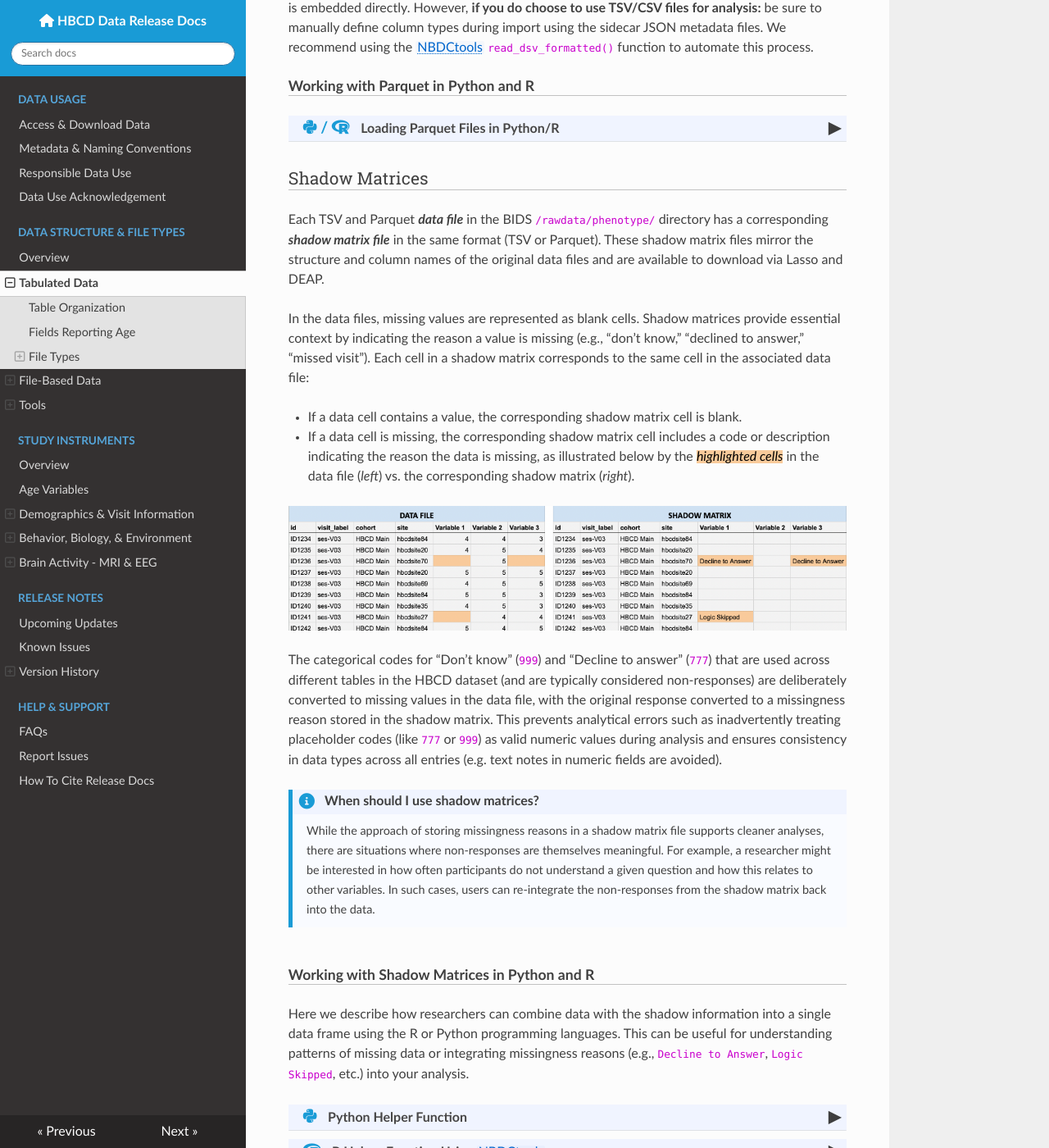
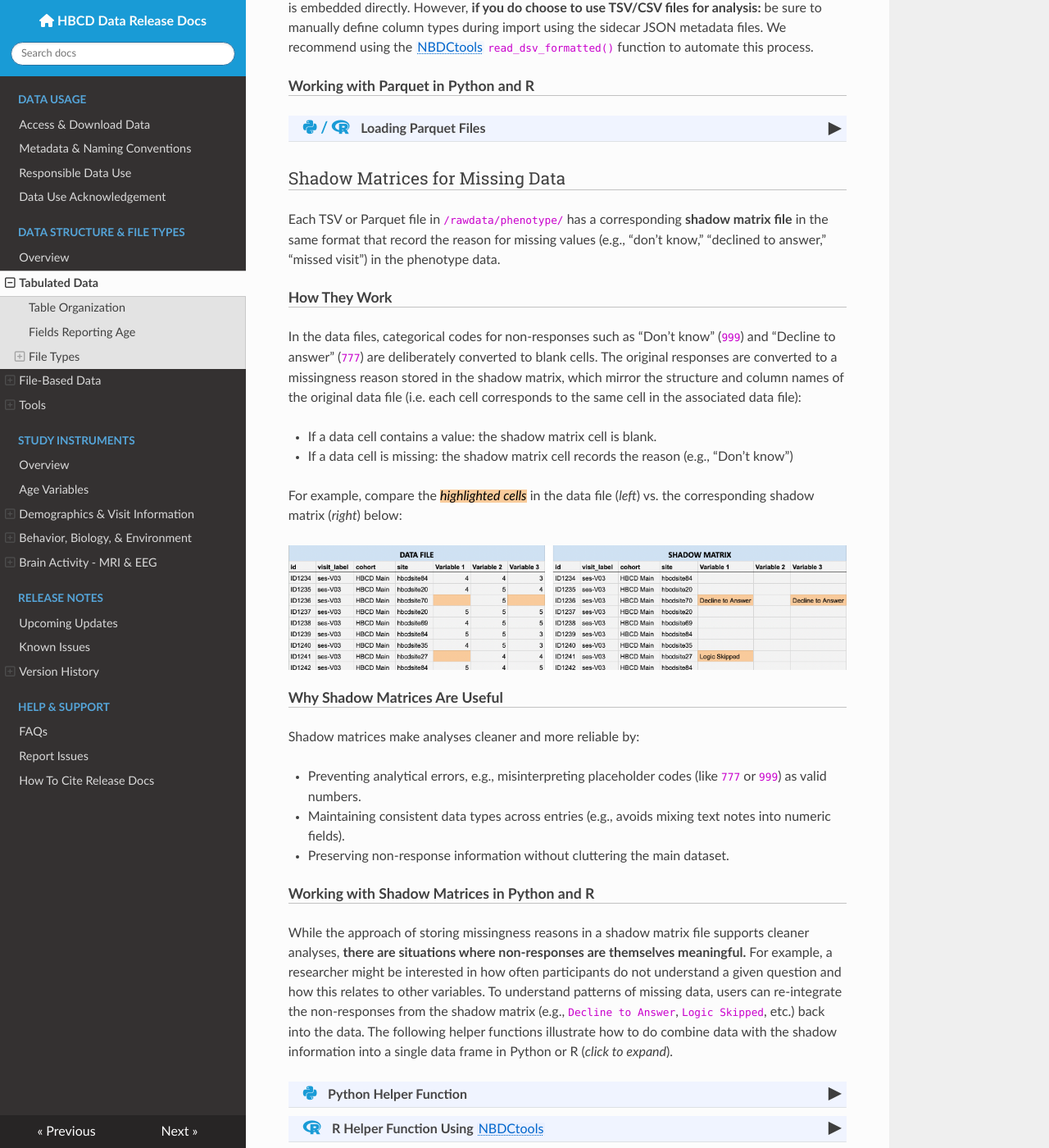
Before and after one commit to nbdc-datahub/hbcd-docs, an MkDocs documentation site: the page built from docs/datacuration/phenotypes.md, in a window 1280 px wide and 1400 px high, scrolled down 2259 px. Shown: the whole window at 82% size. Built offline with MkDocs 1.6.1, drawn with Linux system fonts in a browser that asks for light colours; nearby versions of some CDN libraries.

Commit message:
polish shadow matrix section to be less wordy

```diff
--- a/docs/datacuration/phenotypes.md
+++ b/docs/datacuration/phenotypes.md
@@ -58,7 +58,7 @@ See description of fields reporting age in the tabulated data under Age Variable
 
 ## File Types
 
-Tabulated data are available in two formats, **plain text files** (`.tsv`/`.csv`) and **Parquet** (`.parquet`) - [see details](#plain-text-vs-parquet-files) below. Each data table also comes with a **shadow matrix file** (`<instrument_name>_shadow.<tsv|parquet>`), which has the same structure of the corresponding data table, but contains codes explaining why values are missing - [see details](#shadow-matrices) below.
+Tabulated data are available in two formats, **plain text files** (`.tsv`/`.csv`) and **Parquet** (`.parquet`) - [see details](#plain-text-vs-parquet-files) below. Each data table also comes with a **shadow matrix file** (`<instrument_name>_shadow.<tsv|parquet>`), which has the same structure of the corresponding data table, but contains codes explaining why values are missing - [see details](#shadow-matrices-for-missing-data) below.
 
 ### Plain Text vs. Parquet Files
 
@@ -121,7 +121,7 @@ Plain text formats like TSV/CSV can cause problems in large-scale analyses due t
 <div id="load-parquet" class="table-banner" onclick="toggleCollapse(this)">
   <span class="text-with-link">
   <span class="emoji"><i class="fa-brands fa-python"></i> / <i class="fa-brands fa-r-project"></i></span>
-  <span class="text">Loading Parquet Files in Python/R</span>
+  <span class="text">Loading Parquet Files</span>
   <a class="anchor-link" href="#load-parquet" title="Copy link">
   <i class="fa-solid fa-link"></i>
   </a>
@@ -149,30 +149,32 @@ Plain text formats like TSV/CSV can cause problems in large-scale analyses due t
 </p>
 
 
-### Shadow Matrices
-Each TSV and Parquet ***data file*** in the BIDS `/rawdata/phenotype/` directory has a corresponding ***shadow matrix file*** in the same format (TSV or Parquet). These shadow matrix files mirror the structure and column names of the original data files and are available to download via Lasso and DEAP.
+### Shadow Matrices for Missing Data
 
-In the data files, missing values are represented as blank cells. Shadow matrices provide essential context by indicating the reason a value is missing (e.g., “don’t know,” “declined to answer,” “missed visit”). Each cell in a shadow matrix corresponds to the same cell in the associated data file:
+Each TSV or Parquet file in `/rawdata/phenotype/` has a corresponding **shadow matrix file** in the same format that record the reason for missing values (e.g., “don’t know,” “declined to answer,” “missed visit”) in the phenotype data.
 
-- If a data cell contains a value, the corresponding shadow matrix cell is blank.
-- If a data cell is missing, the corresponding shadow matrix cell includes a code or description indicating the reason the data is missing, as illustrated below by the <mark style="background-color: #f9cb9b; font-weight: normal;">highlighted cells</mark> in the data file (*left*) vs. the corresponding shadow matrix (*right*).
+#### How They Work
+
+In the data files, categorical codes for non-responses such as “Don’t know” (`999`) and “Decline to answer” (`777`) are deliberately converted to blank cells. The original responses are converted to a missingness reason stored in the shadow matrix, which mirror the structure and column names of the original data file (i.e. each cell corresponds to the same cell in the associated data file):
+
+ - If a data cell contains a value: the shadow matrix cell is blank.
+ - If a data cell is missing: the shadow matrix cell records the reason (e.g., “Don’t know”)
+
+For example, compare the <mark style="background-color: #f9cb9b; font-weight: normal;">highlighted cells</mark> in the data file (*left*) vs. the corresponding shadow matrix (*right*) below:
 
 ![](images/shadowmatrix.png)
 
-The categorical codes for “Don’t know” (`999`) and “Decline to answer” (`777`) that are used across different tables in the HBCD dataset (and are typically considered non-responses) are deliberately converted to missing values in the data file, with the original response converted to a missingness reason stored in the shadow matrix. This prevents analytical errors such as inadvertently treating placeholder codes (like `777` or `999`) as valid numeric values during analysis and ensures consistency in data types across all entries (e.g. text notes in numeric fields are avoided).
+#### Why Shadow Matrices Are Useful
 
-<div class="notification-banner static-banner">
-  <span class="emoji"><i class="fa-solid fa-circle-info"></i></span>
-  <span class="text">When should I use shadow matrices?</span>
-</div>
-<div class="notification-static-content">
-<p>While the approach of storing missingness reasons in a shadow matrix file supports cleaner analyses, there are situations where non-responses are themselves meaningful. For example, a researcher might be interested in how often participants do not understand a given question and how this relates to other variables. In such cases, users can re-integrate the non-responses from the shadow matrix back into the data.</p>
-</div>
-<br>
+Shadow matrices make analyses cleaner and more reliable by:
+
+ - Preventing analytical errors, e.g., misinterpreting placeholder codes (like `777` or `999`) as valid numbers.
+ - Maintaining consistent data types across entries (e.g., avoids mixing text notes into numeric fields).
+ - Preserving non-response information without cluttering the main dataset.
 
 #### Working with Shadow Matrices in Python and R
 
-Here we describe how researchers can combine data with the shadow information into a single data frame using the R or Python programming languages. This can be useful for understanding patterns of missing data or integrating missingness reasons (e.g., `Decline to Answer`, `Logic Skipped`, etc.) into your analysis.
+While the approach of storing missingness reasons in a shadow matrix file supports cleaner analyses, **there are situations where non-responses are themselves meaningful.** For example, a researcher might be interested in how often participants do not understand a given question and how this relates to other variables. To understand patterns of missing data, users can re-integrate the non-responses from the shadow matrix (e.g., `Decline to Answer`, `Logic Skipped`, etc.) back into the data. The following helper functions illustrate how to do combine data with the shadow information into a single data frame in Python or R (*click to expand*).
 
 <div id="python-helper-function" class="table-banner" onclick="toggleCollapse(this)">
   <span class="text-with-link">
```
Also changed, not shown: docs/datacuration/recprograms.md (+1 -1 lines).
